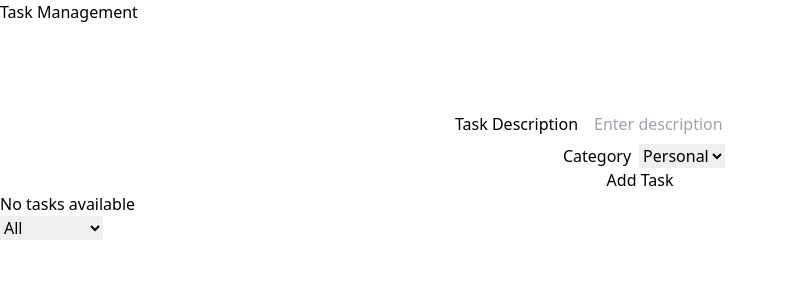
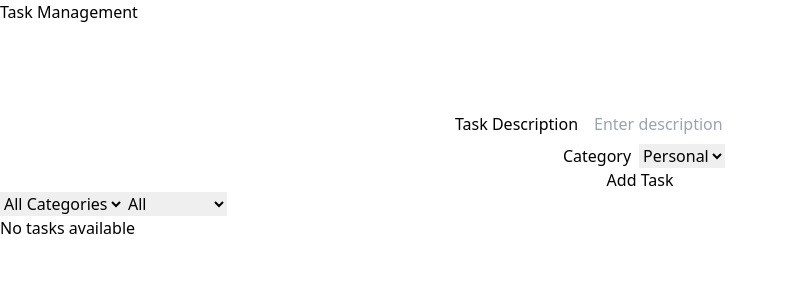
Before and after one commit to Nooah12/TMT, a Next.js app: page / in a window 1280 px wide. Shown: the top 300 px of the page, without its empty margins (0-788 px from the left). Built offline with nearby package versions, Linux system fonts and the light colour scheme.

Commit message:
changed category filters

```diff
--- a/src/app/page.tsx
+++ b/src/app/page.tsx
@@ -1,4 +1,5 @@
 'use client'
+import CategoryFilter from "@/components/CategoryFilter/CategoryFilter";
 import Header from "@/components/Header/Header";
 import StatusFilter from "@/components/StatusFilter/StatusFilter";
 import TaskInputForm from "@/components/TaskInputForm/TaskInputForm";
@@ -26,14 +27,15 @@ export default function Home() {
     setTasks([...tasks, newTask]);
   };
 
-
+  // function för CategoryFilter o StatusFilter??
 
   return (
     <>
       <Header />
       <TaskInputForm onAddTask={handleAddTask} />
+      <CategoryFilter />
+      <StatusFilter selectedStatus={""} onChange={""} />
       <TaskList />
-      <StatusFilter selectedStatus={""} onChange={""} />
     </>
   );
 }
--- a/src/components/CategoryFilter/CategoryFilter.tsx
+++ b/src/components/CategoryFilter/CategoryFilter.tsx
@@ -1,9 +1,22 @@
-import React from 'react'
+'use client'
 
-const CategoryFilter = () => {
+type CategoryFilterProps = {
+  selectedCategory: string;
+  onChange: (status: string) => void;
+};
+
+const CategoryFilter = ({ selectedCategory, onChange }:CategoryFilterProps) => {
   return (
-    <div>CategoryFilter</div>
-  )
-}
+    <select
+      value={selectedCategory}
+      onChange={(e) => onChange(e.target.value)} // called when a new option is selected, and it passes the selected value (completed, pending, or an empty string for "All") to the parent component.
+      role="combobox"  // ensures we satisfy the 'getByRole' selector in tests?
+    >
+      <option value="">All Categories</option>
+      <option value="completed">Completed</option>
+      <option value="pending">Pending</option>
+    </select>
+  );
+};
 
-export default CategoryFilter
+export default CategoryFilter;
--- a/src/components/StatusFilter/StatusFilter.tsx
+++ b/src/components/StatusFilter/StatusFilter.tsx
@@ -1,4 +1,5 @@
 'use client'
+
 type StatusFilterProps = {
   selectedStatus: string;
   onChange: (status: string) => void;
```
